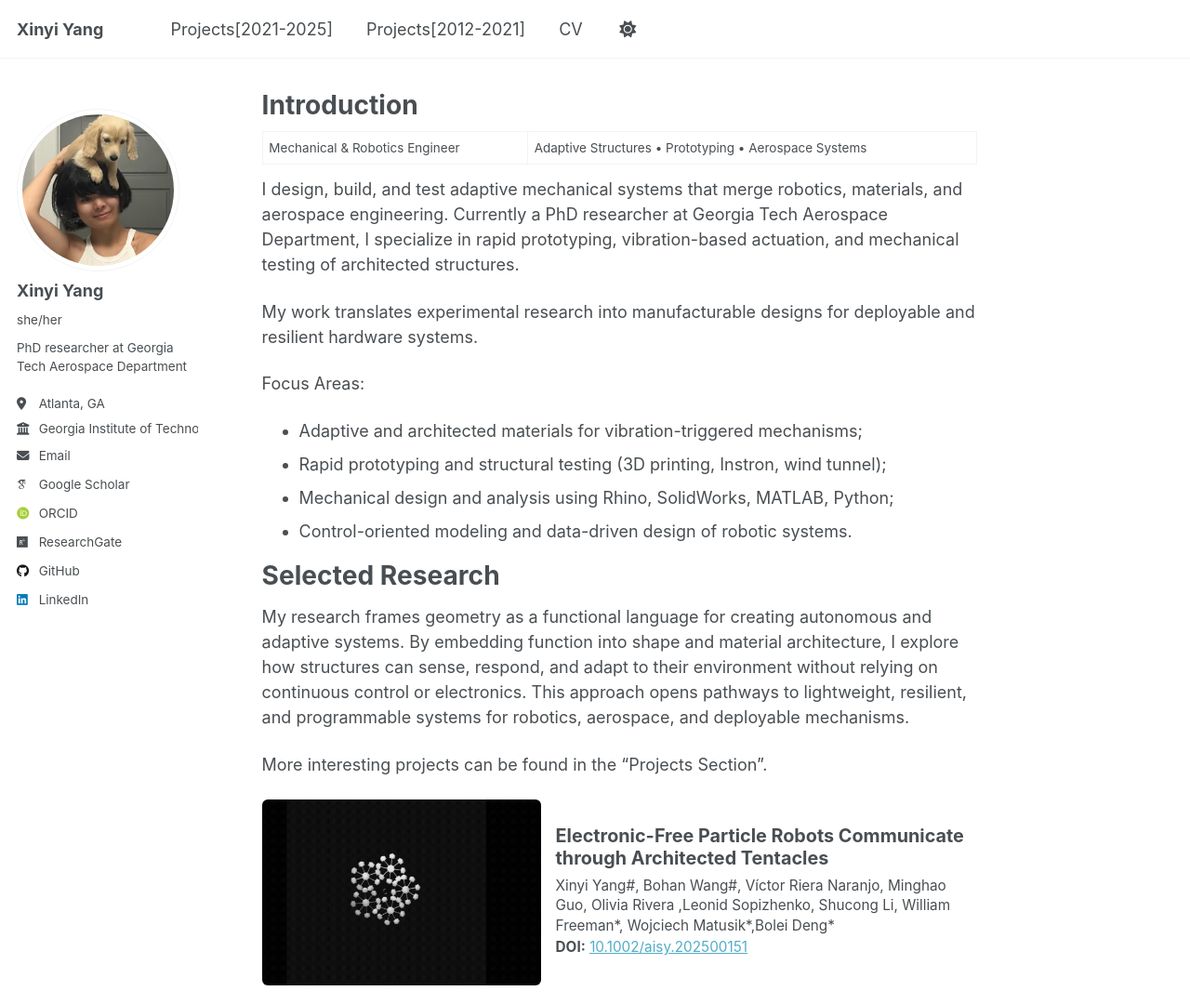
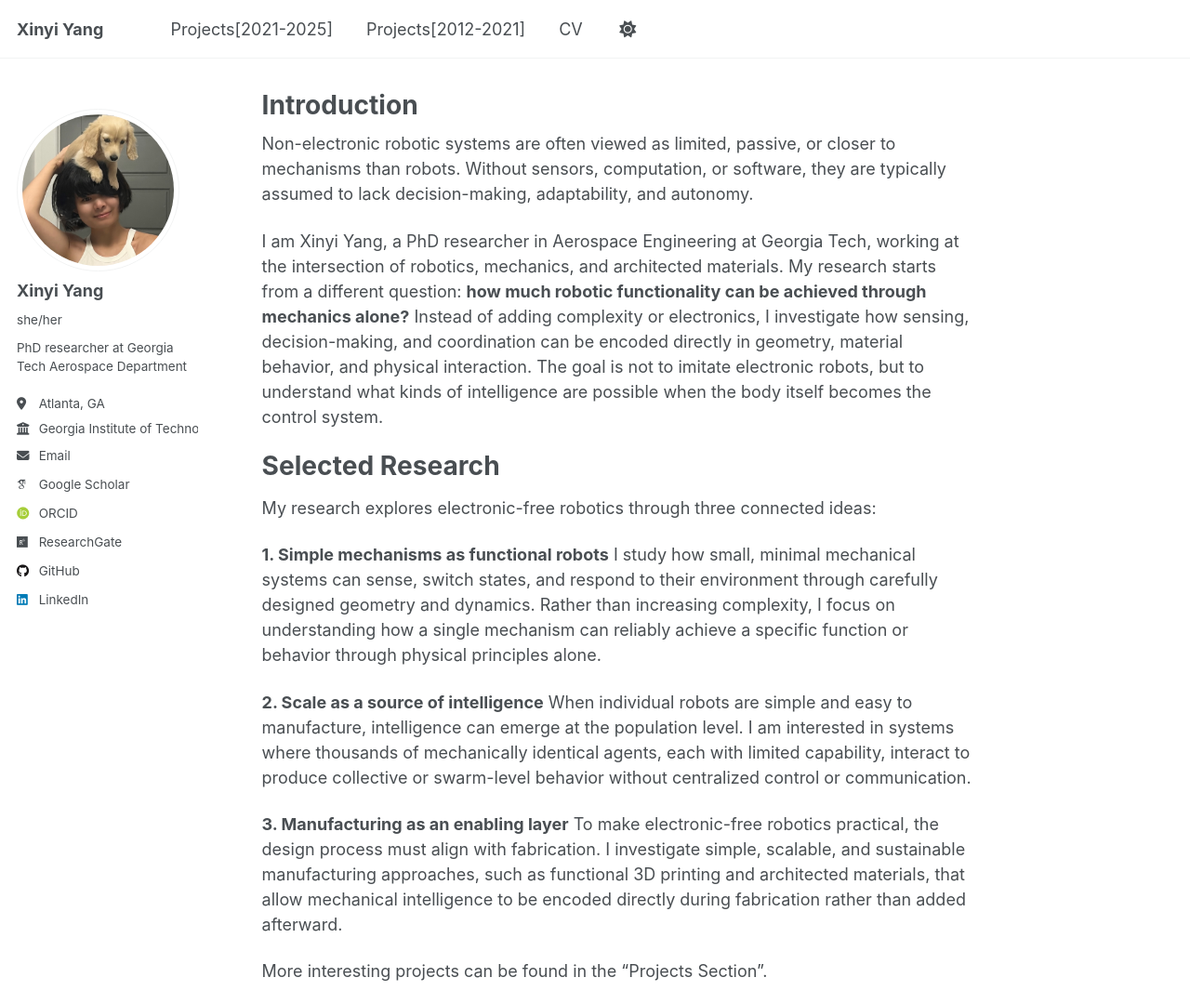
Before and after one commit to XinyiYang0/xinyiyang0.github.io, a Jekyll site: the page built from _pages/about.md, in a window 1280 px wide and 1400 px high, cut to the strip 0-1080 px from the top of the window. Shown: the whole strip at 93% size. Built offline with Jekyll 4.4.1, drawn with Linux system fonts in a browser that asks for light colours; some web fonts are replaced; a script that is not in the unit is left out.

Commit message:
Update about.md

```diff
--- a/_pages/about.md
+++ b/_pages/about.md
@@ -7,22 +7,22 @@ redirect_from:
   - /about.html
 ---
 
-Mechanical & Robotics Engineer | Adaptive Structures • Prototyping • Aerospace Systems
+Non-electronic robotic systems are often viewed as limited, passive, or closer to mechanisms than robots. Without sensors, computation, or software, they are typically assumed to lack decision-making, adaptability, and autonomy.
 
-I design, build, and test adaptive mechanical systems that merge robotics, materials, and aerospace engineering.
-Currently a PhD researcher at Georgia Tech Aerospace Department, I specialize in rapid prototyping, vibration-based actuation, and mechanical testing of architected structures.
-
-My work translates experimental research into manufacturable designs for deployable and resilient hardware systems.
-
-Focus Areas:
-- Adaptive and architected materials for vibration-triggered mechanisms;
-- Rapid prototyping and structural testing (3D printing, Instron, wind tunnel);
-- Mechanical design and analysis using Rhino, SolidWorks, MATLAB, Python;
-- Control-oriented modeling and data-driven design of robotic systems.
+I am Xinyi Yang, a PhD researcher in Aerospace Engineering at Georgia Tech, working at the intersection of robotics, mechanics, and architected materials. My research starts from a different question: **how much robotic functionality can be achieved through mechanics alone?** Instead of adding complexity or electronics, I investigate how sensing, decision-making, and coordination can be encoded directly in geometry, material behavior, and physical interaction. The goal is not to imitate electronic robots, but to understand what kinds of intelligence are possible when the body itself becomes the control system.
 
 Selected Research
 ======
-My research frames geometry as a functional language for creating autonomous and adaptive systems. By embedding function into shape and material architecture, I explore how structures can sense, respond, and adapt to their environment without relying on continuous control or electronics. This approach opens pathways to lightweight, resilient, and programmable systems for robotics, aerospace, and deployable mechanisms.
+My research explores electronic-free robotics through three connected ideas:
+
+**1. Simple mechanisms as functional robots**
+I study how small, minimal mechanical systems can sense, switch states, and respond to their environment through carefully designed geometry and dynamics. Rather than increasing complexity, I focus on understanding how a single mechanism can reliably achieve a specific function or behavior through physical principles alone.
+
+**2. Scale as a source of intelligence**
+When individual robots are simple and easy to manufacture, intelligence can emerge at the population level. I am interested in systems where thousands of mechanically identical agents, each with limited capability, interact to produce collective or swarm-level behavior without centralized control or communication.
+
+**3. Manufacturing as an enabling layer**
+To make electronic-free robotics practical, the design process must align with fabrication. I investigate simple, scalable, and sustainable manufacturing approaches, such as functional 3D printing and architected materials, that allow mechanical intelligence to be encoded directly during fabrication rather than added afterward.
 
 More interesting projects can be found in the "Projects Section".
 
```
